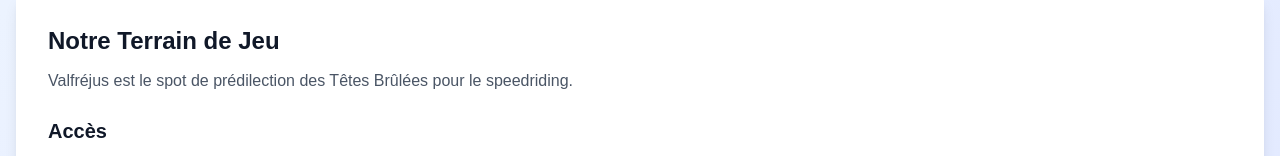
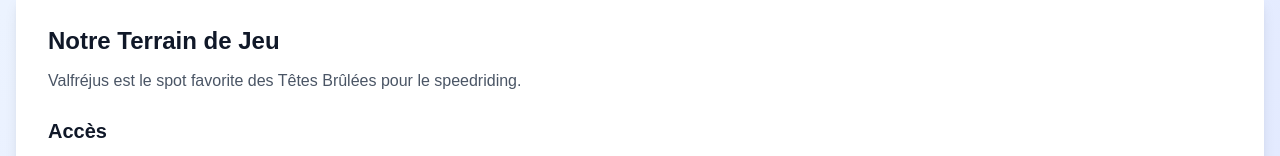
Before and after one commit to clementsbt/tetes-brulees, a Next.js app: page /valfrjus in a window 1280 px wide. Shown: the part 295-451 px from the top of the page. Built offline with nearby package versions, Linux system fonts and the light colour scheme.

Commit message:
fix: retire predilection

```diff
--- a/app/valfrjus/page.tsx
+++ b/app/valfrjus/page.tsx
@@ -14,7 +14,7 @@ export default function ValfrejusPage() {
           <div>
             <h2 className="text-2xl font-bold text-gray-900 mb-3">Notre Terrain de Jeu</h2>
             <p className="text-gray-600">
-              Valfréjus est le spot de prédilection des Têtes Brûlées pour le speedriding.
+              Valfréjus est le spot favorite des Têtes Brûlées pour le speedriding.
             </p>
           </div>
 
```
